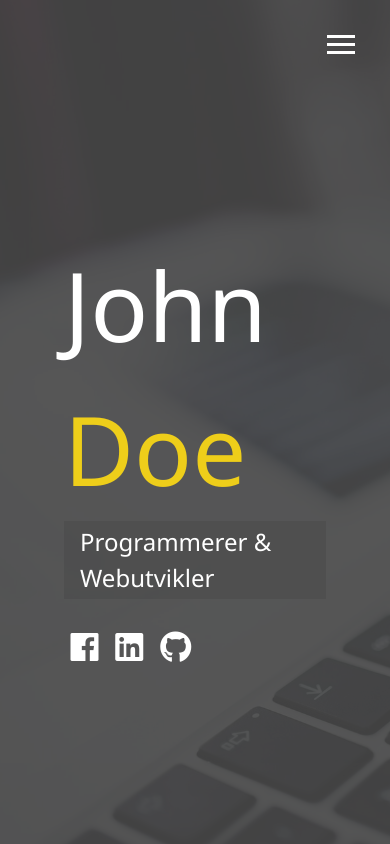
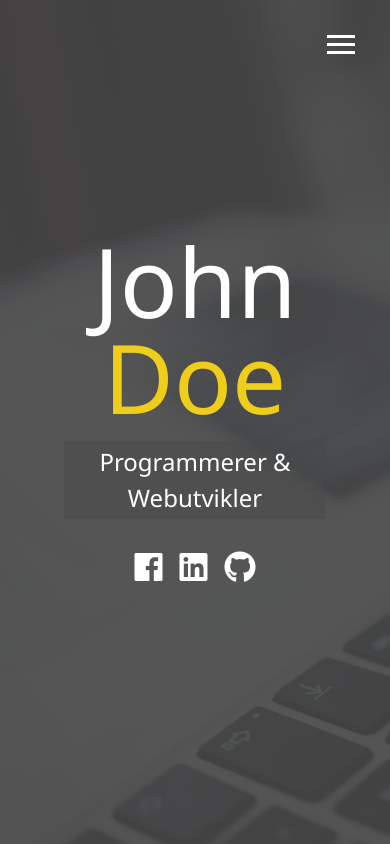
Before and after one commit to ivarnm/modern_portfolio, a website: page dist/index.html in a window 390 px wide. Drawn offline with Linux system fonts and the light colour scheme.

Commit message:
Responsivness

```diff
--- a/scss/_config.scss
+++ b/scss/_config.scss
@@ -28,3 +28,28 @@ $background-opacity: 0.9;
         }
     }
 }
+
+// Media Query Mixins
+@mixin mediaSm {
+    @media screen and (max-width: 500px) {
+         @content;
+    }
+}
+
+@mixin mediaMd {
+    @media screen and (max-width: 768px) {
+         @content;
+    }
+}
+
+@mixin mediaLg {
+    @media screen and (min-width: 769px) and (max-width: 1170px) {
+         @content;
+    }
+}
+
+@mixin mediaXl {
+    @media screen and (min-width: 51171px) {
+         @content;
+    }
+}
--- /dev/null
+++ b/scss/_mobile.scss
@@ -0,0 +1,57 @@
+// Widescreens
+@include mediaXl {
+
+}
+
+// Desktops and Laptops
+@include mediaLg {
+
+}
+
+// Tablets and Small Laptops
+@include mediaMd {
+    main {
+        align-items: center;
+        text-align: center;
+
+        .lg-heading {
+            line-height: 1;
+            margin-bottom: 1rem;
+        }
+    }
+
+    ul.menu-nav, div.menu-branding {
+        float: none;
+        width: 100%;
+        min-height: 0;
+
+        &.show {
+            transform: translate3d(0, 0 ,0);
+        }
+    }
+
+    .menu-nav {
+        height: 75vh;
+        transform: translate3d(-100%, 0 ,0);
+        font-size: 24px;
+    }
+
+    .menu-branding {
+        height: 25vh;
+        transform: translate3d(100%, 0, 0 );
+
+        .portrait {
+            background: url('../img/portrait_small.jpg');
+            width: 150px;
+            height: 150px;
+        }
+    }
+
+}
+
+// Smartphones
+@include mediaSm {
+    main#home h1 {
+        margin-top: 10vh;
+    }
+}
--- a/scss/main.scss
+++ b/scss/main.scss
@@ -1,5 +1,6 @@
 @import 'config';
 @import 'menu';
+@import 'mobile';
 
 * {
     box-sizing: border-box;
```
Also changed, not shown: dist/css/main.css.
